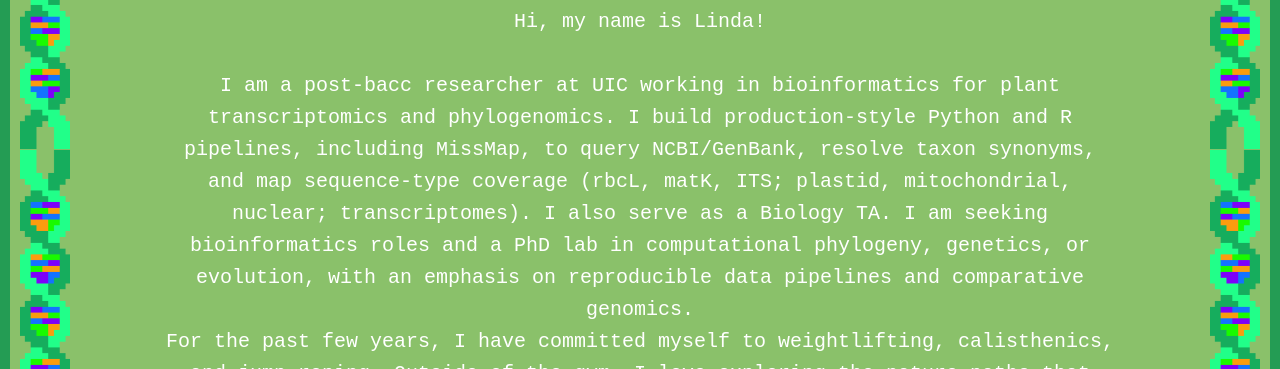
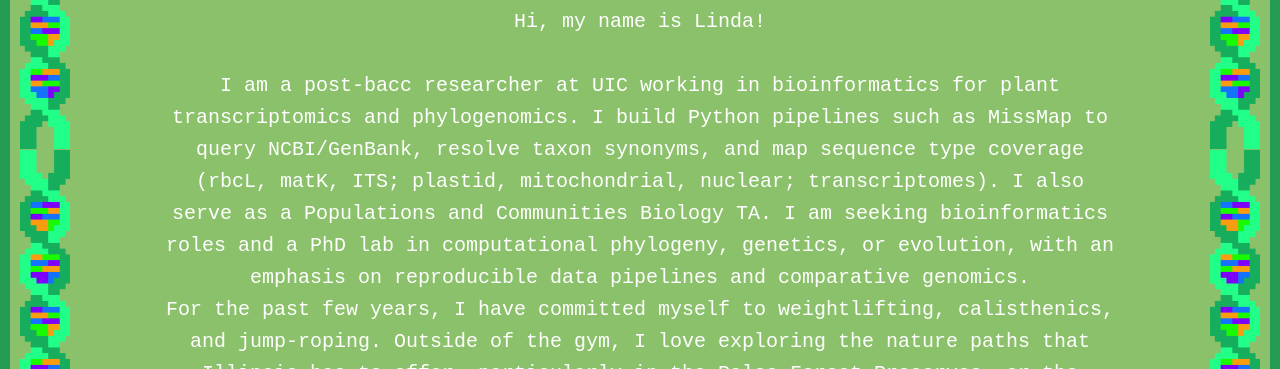
Before and after one commit to zawmbi/zawmbi.github.io, a React (Create React App) app: page /about in a window 1280 px wide. Shown: the part 431-800 px from the top of the page. Built offline with nearby package versions, Linux system fonts and the light colour scheme.

Commit message:
updated about me

```diff
--- a/src/pages/About.js
+++ b/src/pages/About.js
@@ -15,13 +15,13 @@ function About() {
                 Hi, my name is Linda!
                 </p> <br/>
                 <p className="about-paragraph">
-                I am a post-bacc researcher at UIC working in bioinformatics for plant transcriptomics and phylogenomics. I build production-style Python and R pipelines, including MissMap, to query NCBI/GenBank, resolve taxon synonyms, and map sequence-type coverage (rbcL, matK, ITS; plastid, mitochondrial, nuclear; transcriptomes). I also serve as a Biology TA. I am seeking bioinformatics roles and a PhD lab in computational phylogeny, genetics, or evolution, with an emphasis on reproducible data pipelines and comparative genomics.
+                I am a post-bacc researcher at UIC working in bioinformatics for plant transcriptomics and phylogenomics. I build Python pipelines such as MissMap to query NCBI/GenBank, resolve taxon synonyms, and map sequence type coverage (rbcL, matK, ITS; plastid, mitochondrial, nuclear; transcriptomes). I also serve as a Populations and Communities Biology TA. I am seeking bioinformatics roles and a PhD lab in computational phylogeny, genetics, or evolution, with an emphasis on reproducible data pipelines and comparative genomics.
                 </p>
                 <p className="about-paragraph">
                 For the past few years, I have committed myself to weightlifting, calisthenics, and jump-roping. Outside of the gym, I love exploring the nature paths that Illinois has to offer, particularly in the Palos Forest Preserves, or the various parks in and around Chicago. When the weather permits, I enjoy figure skating!
                 </p>
                 <p className="about-paragraph">
-                At home, I have three cats and a garden. I grow fruits, veggies, herbs, and flowers when it is warm enough to. Some of my more successful plants are tomatoes, cantaloupes, garlic, oregano, mint, and jasmine. I enjoy cooking and baking middle eastern dishes and desserts with my mom. I also love sudoku, reading, and browsing Fragrantica in idle times.
+                At home, I have three cats and a garden. I grow fruits, veggies, herbs, and flowers when it is warm enough to. Some of my more successful plants are tomatoes, cantaloupes, garlic, oregano, mint, and jasmine. I enjoy cooking and baking middle eastern dishes and desserts with my mom. I also love sudoku, reading, playing Plague Inc., and browsing Fragrantica in idle times.
                 </p>
             </main>
         </div>
```
